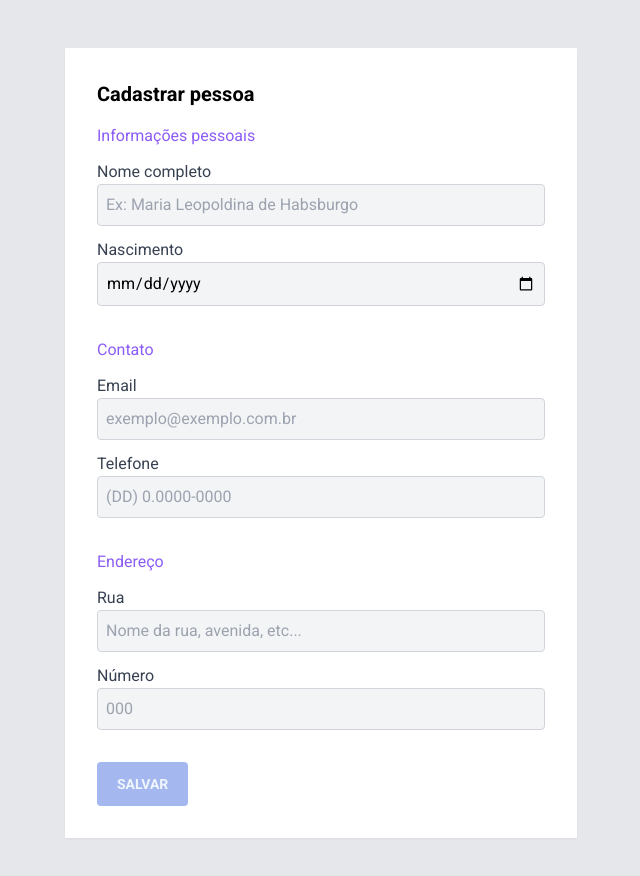
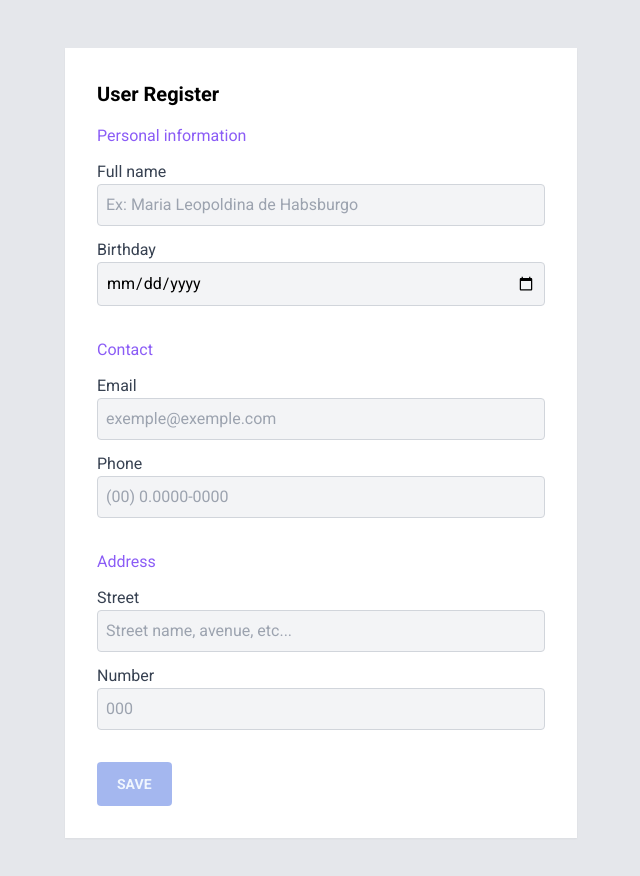
Before and after one commit to codeempirev/multi-part-form-react-nextjs, a Next.js app: page / in a window 1280 px wide. Shown: the top 876 px of the page, without its empty margins (319-959 px from the left). Built offline with nearby package versions, Linux system fonts and the light colour scheme.

Commit message:
Translate to eng

```diff
--- a/src/pages/index.js
+++ b/src/pages/index.js
@@ -21,49 +21,49 @@ export default function Home() {
         className={errors[label] && styles.inputInvalid}
         type={type} placeholder={placeholder}
       />
-      {errors[label] && <span>obrigatório</span>}
+      {errors[label] && <span>mandatory</span>}
     </div>
   )
 
   /** Group the person input fields in a component */
   const PersonFields = () =>(
     <section className={styles.inputGroup}>
-      <h3>Informações pessoais</h3>
-      <Input  label="Nome completo" required type="text" placeholder="Ex: Maria Leopoldina de Habsburgo"/>
-      <Input label="Nascimento" required type="date" placeholder="dd/mm/aaa"/>
+      <h3>Personal information</h3>
+      <Input  label="Full name" required type="text" placeholder="Ex: Maria Leopoldina de Habsburgo"/>
+      <Input label="Birthday" required type="date" placeholder="dd/mm/aaa"/>
     </section>
   )
 
   /** Group the contact input fields in a component */
   const ContactFields = () => (
     <section className={styles.inputGroup}>
-      <h3>Contato</h3>
-      <Input label="Email" required type="email" placeholder="exemplo@exemplo.com.br"/>
-      <Input label="Telefone" required type="tel" placeholder="(DD) 0.0000-0000"/>
+      <h3>Contact</h3>
+      <Input label="Email" required type="email" placeholder="exemple@exemple.com"/>
+      <Input label="Phone" required type="tel" placeholder="(00) 0.0000-0000"/>
     </section>
   )
 
   /** Group the address input fields in a component */
   const AddressFields = () =>(
     <section className={styles.inputGroup}>
-      <h3>Endereço</h3>
-      <Input  label="Rua" required type="text" placeholder="Nome da rua, avenida, etc..."/>
-      <Input label="Número" required type="number" placeholder="000"/>
+      <h3>Address</h3>
+      <Input  label="Street" required type="text" placeholder="Street name, avenue, etc..."/>
+      <Input label="Number" required type="number" placeholder="000"/>
     </section>
   )
 
   const Navigation = () =>(
     <section className={styles.navigationControls}>
       <button type="submit" className={styles.submitButton} disabled={!isValid}>
-        SALVAR
+        SAVE
       </button>
       <button type="button" className={styles.nextButton} disabled={!isValid}>
         <img src="https://ik.imagekit.io/lrjseyuxi3m/youtube/Form/next-arrow_1pmaQTqF3.svg?updatedAt=1634410703345"/>
-        PRÓXIMO
+        NEXT
       </button>
       <button type="button" className={styles.backButton}>
         <img src="https://ik.imagekit.io/lrjseyuxi3m/youtube/Form/back-arrow_ZBmeHiBP3.svg?updatedAt=1634410703363"/>
-        VOLTAR
+        BACK
       </button>
     </section>
   )
@@ -80,7 +80,7 @@ export default function Home() {
   return (
     <div>
       <Head>
-        <title>Formulário em etapas | REACT</title>
+        <title>Multi part form | React/Next.js</title>
         <meta name="description" content="Generated by create next app" />
         <link rel="icon" href="/favicon.ico" />
         <link rel="preconnect" href="https://fonts.googleapis.com" />
@@ -90,12 +90,12 @@ export default function Home() {
 
       <main className={styles.mainContainer}>
         <form className={styles.form} onSubmit={handleSubmit(onSubmit)}>
-          <h2>Cadastrar pessoa</h2>
+          <h2>User Register</h2>
           <PersonFields/>
           <ContactFields/>
           <AddressFields/>
           <button type="submit" className={styles.submitButton} disabled={!isValid}>
-            SALVAR
+            SAVE
           </button>
         </form>
       </main>
```
